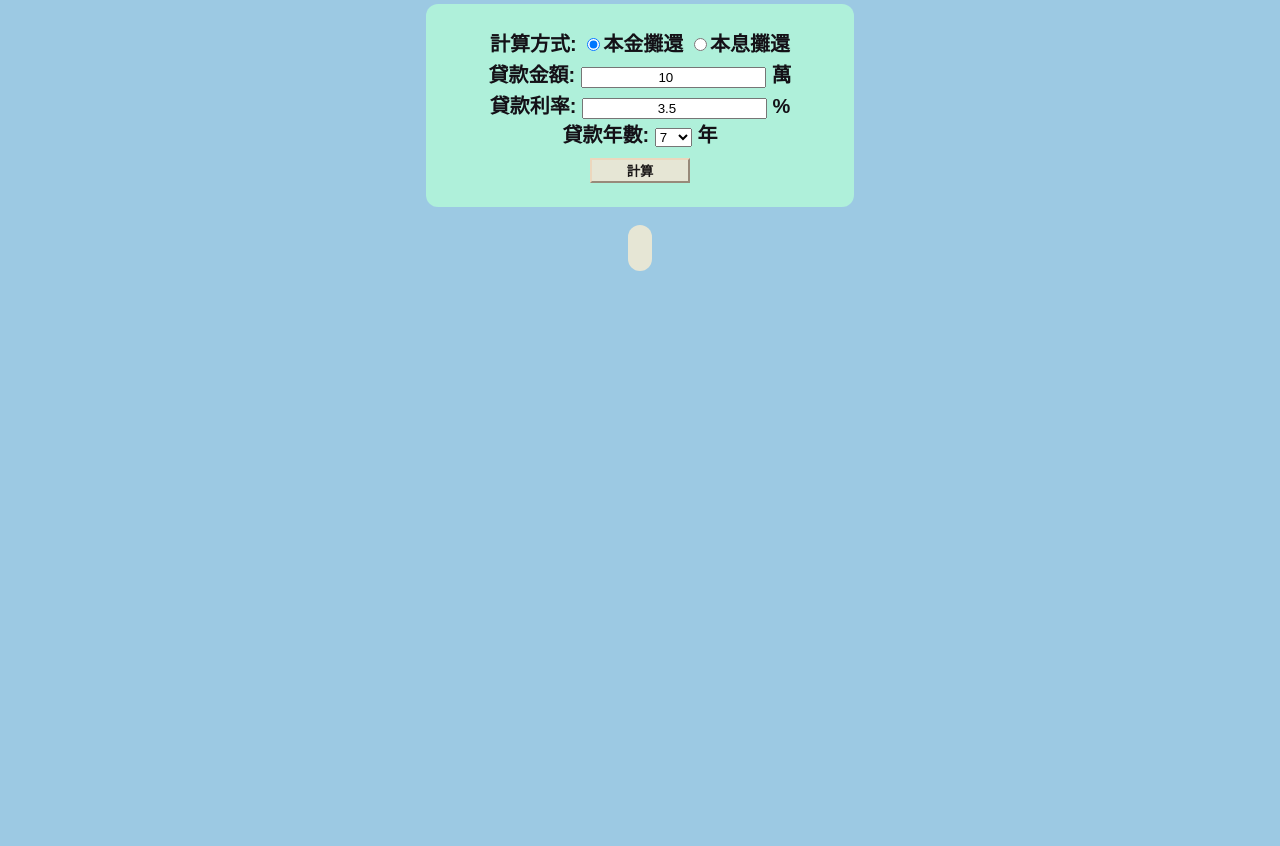
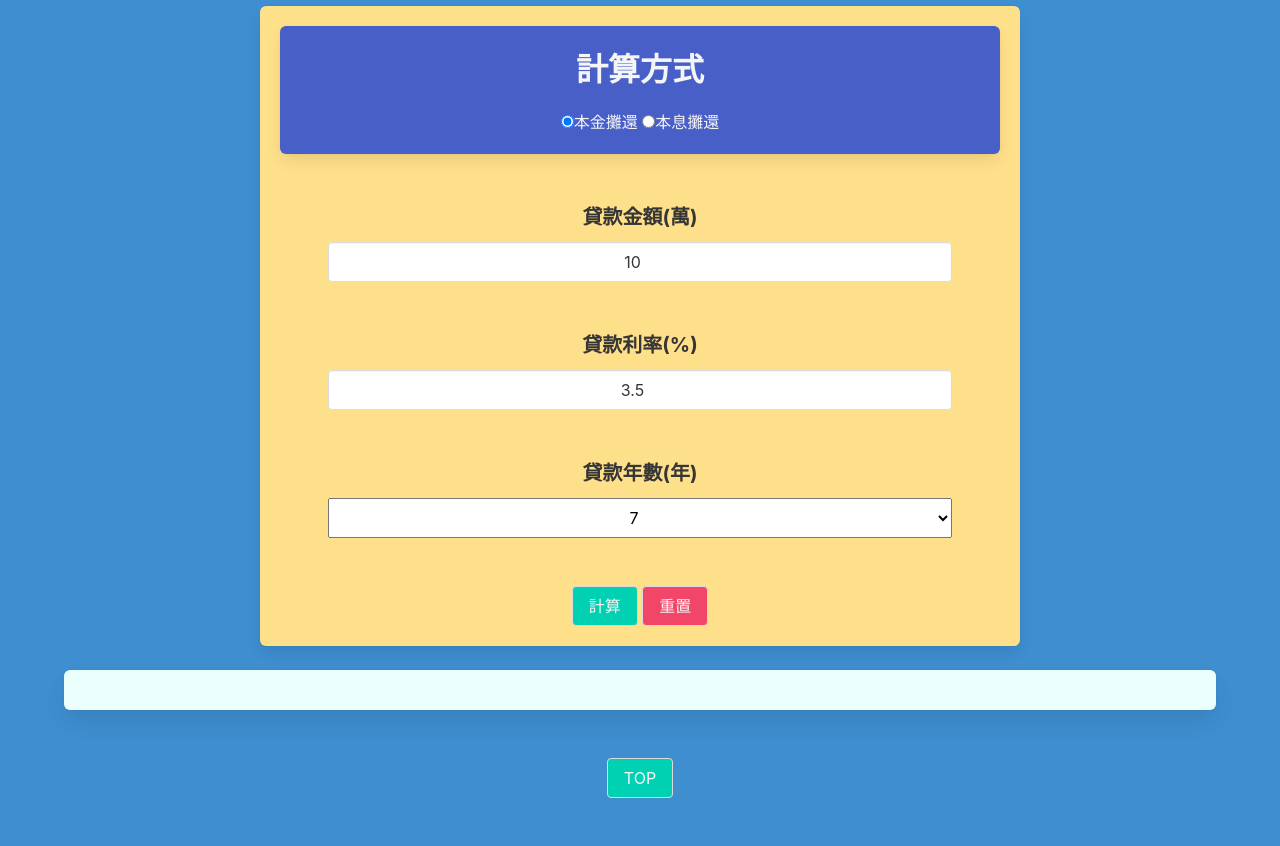
Before and after one commit to YAWENHSU/loanCalcProject, a plain HTML site: page index.html in a window 1280 px wide. Shown: the part 111-957 px from the top of the page. Before the commit the page ends 800 px from the top, so only its background shows below. Drawn offline with nearby package versions, Linux system fonts and the light colour scheme.

Commit message:
完成bulma設計

```diff
--- a/index.html
+++ b/index.html
@@ -5,51 +5,93 @@
     <meta charset="UTF-8">
     <meta name="viewport" content="width=device-width, initial-scale=1.0">
     <title>貸款利息計算器</title>
-    <link rel="stylesheet" href="style.css">
+    <!--<link rel="stylesheet" href="style.css">-->
+    <link rel="stylesheet" href="https://cdn.jsdelivr.net/npm/bulma@0.9.4/css/bulma.min.css">
+    <style>
+        input {
+            text-align: center;
+        }
+    </style>
 </head>
 
 <body>
-    <h1>貸款利息計算器</h1>
-    <form>
-        <label for="">計算方式:</label>
+    <section class="hero is-info is-fullheight">
+        <div class="hero-body">
+            <div class="container has-text-centered">
+                <p class="title is-size-2">
+                    貸款利息計算器
+                </p>
+
+                <div class="columns is-centered">
+                    <div class="column is-8">
+                        <form class="box has-background-warning">
+
+                            <div class="field box has-background-link has-text-light">
+                                <label class="label is-size-3 has-text-light">計算方式</label>
+                                <div class="control">
                                     <input type="radio" id="principalPayment" name="repayment" checked>本金攤還
                                     <input type="radio" id="interestPayment" name="repayment">本息攤還
-        <br>
-        <label for="loanAmount">貸款金額:</label>
-        <input type="number" id="loanAmount" placeholder="請輸入金額" value="10">&nbsp;萬
-        <br>
-        <label for="interestRate">貸款利率:</label>
-        <input type="number" id="interestRate" step="0.1" value="3.5">&nbsp;%
-        <br>
-        <label for="loanYear">貸款年數:</label>
-        <select name="loanYear" id="loanYear">
+                                </div>
+
+                            </div>
+                            <div class="field m-6 ">
+                                <label class="label is-size-5" for="loanAmount">貸款金額(萬)</label>
+                                <input class="input is-size-6 " type="number" id="loanAmount" placeholder="請輸入金額"
+                                    value="10">
+                            </div>
+                            <div class="field m-6 ">
+                                <label class="label is-size-5" for="interestRate">貸款利率(%)</label>
+                                <input class="input is-size-6" type="number" id="interestRate" step="0.1" value="3.5">
+                            </div>
+                            <div class="field m-6 ">
+                                <label class="label is-size-5" for="loanYear">貸款年數(年)</label>
+                                <select class="select  is-fullwidth has-text-centered is-size-6" name="loanYear"
+                                    id="loanYear">
                                     <option value="3">3</option>
                                     <option value="5">5</option>
                                     <option value="7" selected>7</option>
                                     <option value="10">10</option>
                                     <option value="20">20</option>
-        </select>&nbsp;年
-        <br>
-        <input type="button" value="計算" onclick="roanCalc()">
+                                </select>
+                            </div>
+                            <input class="button has-background-primary has-text-light" type="button" value="計算"
+                                onclick="roanCalc()">
+                            <input class="button has-background-danger has-text-light" type="reset" value="重置">
                         </form>
-    <div id="result">
 
                     </div>
-    <table id="resultTable" border="1" hidden>
-        <thead>
+                </div>
+
+                <div id="result" class="box is-size-4 has-background-primary-light has-text-primary-dark"></div>
+
+                <div class="columns is-centered">
+                    <div class="column is-10">
+                        <table id="resultTable" class="table is-fullwidth is-bordered is-striped is-hoverable " hidden>
+                            <thead class="has-background-link">
                                 <tr>
-                <th>期別</th>
-                <th>本金</th>
-                <th>利息</th>
-                <th>本利和</th>
-                <th>餘額</th>
+                                    <th class="has-text-centered has-text-white">期別</th>
+                                    <th class="has-text-centered has-text-white">本金</th>
+                                    <th class="has-text-centered has-text-white">利息</th>
+                                    <th class="has-text-centered has-text-white">本利和</th>
+                                    <th class="has-text-centered has-text-white">餘額</th>
                                 </tr>
                             </thead>
                             <tbody>
+                            </tbody>
+                        </table>
+                    </div>
+                </div>
 
-        </tbody>
+                <a href="" class="button has-background-primary has-text-light">TOP</a>
 
-    </table>
+            </div>
+
+
+
+        </div>
+    </section>
+
+
     <script>
         const loanAmountEl = document.querySelector("#loanAmount");
         const interestRateEl = document.querySelector("#interestRate");
```
Lines whose indentation alone changed are shown as unchanged.
